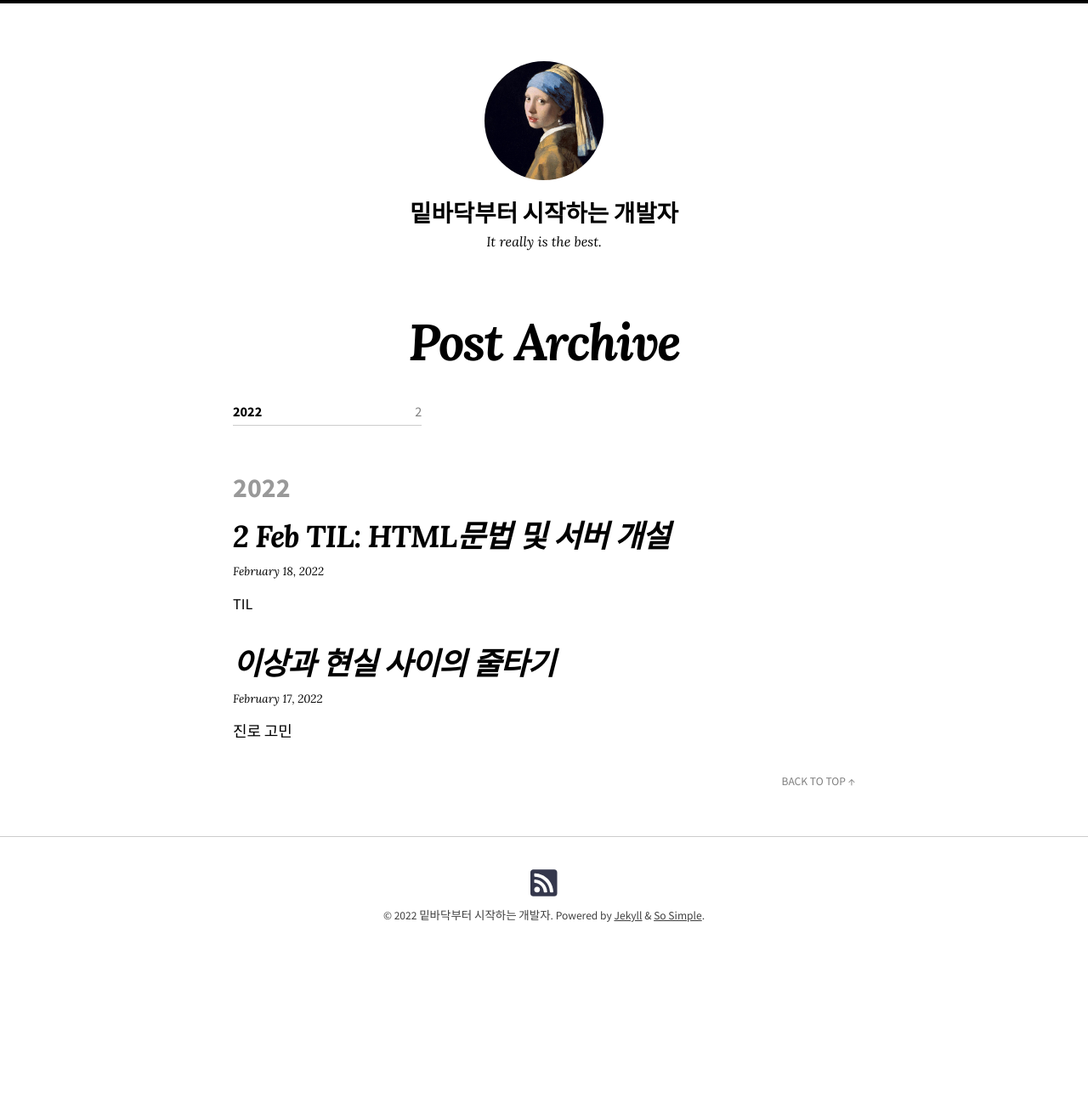
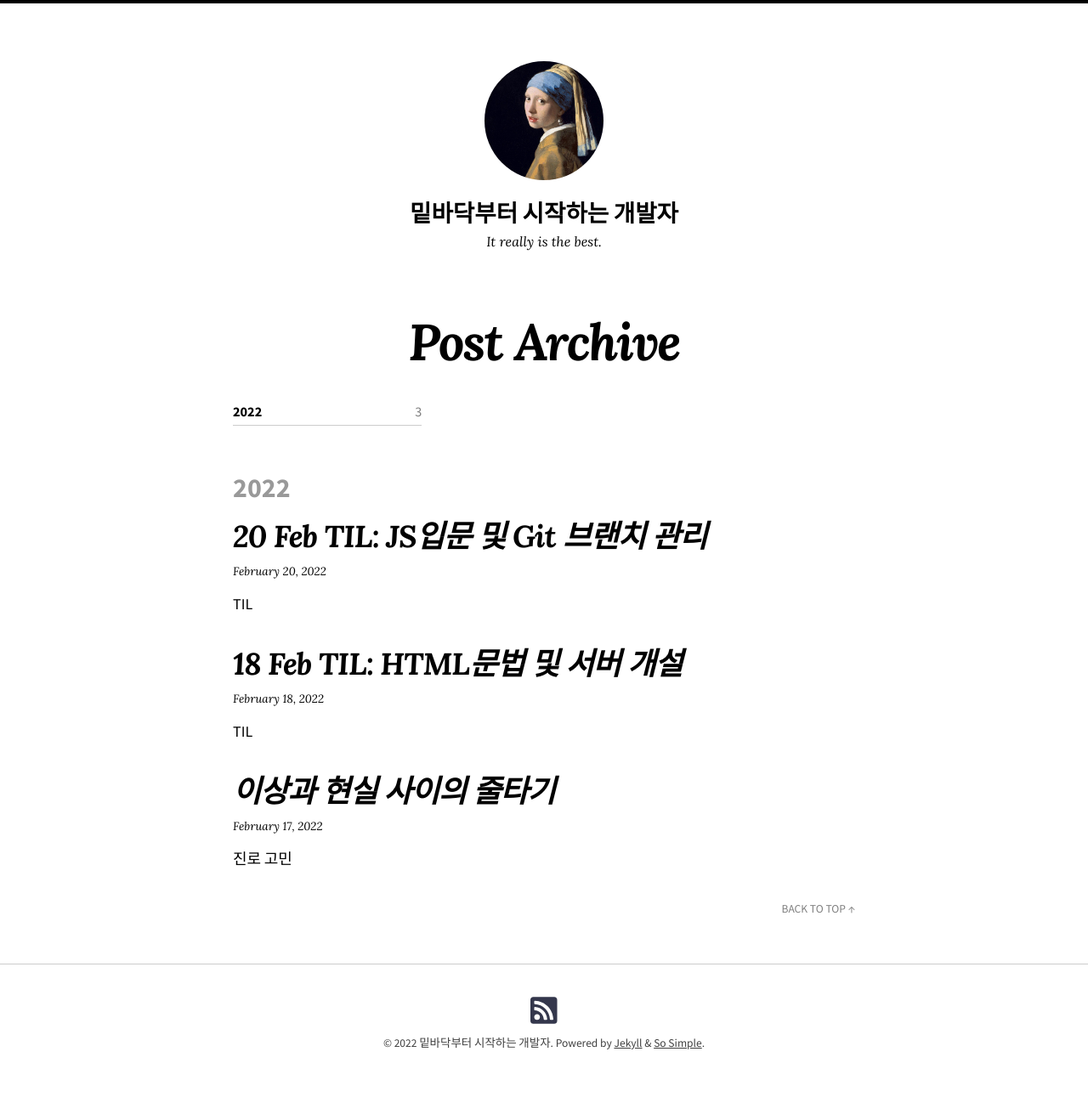
Before and after one commit to stae1102/stae1102.github.io, a Jekyll site: the page built from posts.md, in a window 1280 px wide. Shown: the whole page at 85% size. Built offline with Jekyll 4.4.1, drawn with Linux system fonts in a browser that asks for light colours; nearby versions of some CDN libraries; before the commit the page ends 1161 px from its top, so only the background shows below that; some of the changed lines change nothing that is shown.

Commit message:
2월 20일 TIL

````diff
--- a/_posts/2022-02-18-2-Feb-TIL.markdown
+++ b/_posts/2022-02-18-18-Feb-TIL.markdown
@@ -1,6 +1,6 @@
 ---
 layout: post
-title:  "2 Feb TIL: HTML문법 및 서버 개설"
+title:  "18 Feb TIL: HTML문법 및 서버 개설"
 excerpt: "TIL"
 date:   2022-02-18 14:26:00 +0900
 categories:
--- /dev/null
+++ b/_posts/2022-02-20-20-Feb-TIL.markdown
@@ -0,0 +1,401 @@
+---
+layout: post
+title:  "20 Feb TIL: JS입문 및 Git 브랜치 관리"
+excerpt: "TIL"
+date:   2022-02-20 18:57:00 +0900
+categories:
+  - Study
+tags:
+  - TIL
+---
+
+# 1. `<script>` 태그
+* 기본적으로 자바스크립트는 HTML 위에서 동작하는 언어이다.
+* 자바스크립트 코드를 넣기 위해서 우선 웹 브라우저에게 지금부터 HTML에 자바스크립트 코드가 시작된다는 사실을 알려야 한다.
+* 이때, 사용하는 태그가 `<script>`태그이다.
+```html
+<body>
+    <script>
+        document.write('Hello world');
+    </script>
+</body>
+```
+* 자바스크립트를 통해 나타낸 문자와 HTML 태그를 통해 나타낸 문자의 차이는 자바스크립트의 경우 동적이기 때문에 1+1을 논리적으로 계산하여 동작한다는 점이 특징이다.
+
+```html
+<body>
+    <script>
+        document.write(1+1);
+    </script>
+    1 + 1
+</body>
+```
+
+# 2. 이벤트
+* 이벤트는 자바스크립트가 사용자와 상호작용하는 데 핵심적인 역할을 한다.
+* 예를 들어 버튼을 생성한다고 해보자면
+
+## 2-1. 버튼 이벤트
+```html
+<!DOCTYPE html>
+<html>
+    <head>
+        <meta charset="utf-8">
+        <title></title>
+    </head>
+    <body>
+        <input type="button" value="hi">
+    </body>
+</html>
+```
+
+<body>
+    <input type="button" value="hi">
+</body>
+
+위 코드를 통해 버튼을 생성할 수 있는데 이 기능을 사용자와 상호작용할 수 있도록 자바스크립트 코드를 작성할 수도 있다.
+
+```html
+<body>
+    <input type="button" value="hi" onclick="alert('hi')">
+</body>
+```
+
+<body>
+    <input type="button" value="hi" onclick="alert('hi')">
+</body>
+
+* `onclick`의 속성 값은 웹 브라우저가 기억해 뒀다가, onclick 속성이 위치하고 있는 태그를 사용자가 클릭했을 때, 자바스크립트 코드를 자바스크립트 문법에 따라 해석해서 웹 브라우저가 실행한다.
+* 이처럼 웹 브라우저 위에서 일어나는 일들을 사건, 영어로는 이벤트(event)라고 한다.
+* 어떤 이벤트가 일어났을 때 어떠한 자바스크립트 코드를 실행하게 하는 것이 `onclick`이라는 것이다.
+* 이 외에도 무수한 이벤트가 있는데 다음과 같다.
+
+## 2-2. 텍스트 상자 이벤트
+
+```html
+<body>
+    <input type="text" />
+</body>
+```
+<body>
+    <input type="text" />
+</body>
+
+* 이때 내용이 변했을 때를 체크하는 이벤트도 존재한다.
+
+```html
+<body>
+    <input type="text" onchange="alert('changed')"/>
+</body>
+```
+
+<body>
+    <input type="text" onchange="alert('changed')"/>
+</body>
+
+* 혹은 아무 키를 눌렀을 때 경고창을 생성할 수도 있다.
+
+```html
+<body>
+    <input type="text" onkeydown="alert('key down!')"/>
+</body>
+```
+
+<body>
+    <input type="text" onkeydown="alert('key down!')"/>
+</body>
+
+이처럼 `on`으로 시작하는 속성들이 있는데 이러한 속성들을 자바스크립트에서는 **이벤트**라고 한다.
+
+# 3. 데이터 타입 - 문자열과 숫자
+
+* 데이터 타입은 한국어로 자료형으로 문자와 숫자 등이 존재한다.
+
+## 3-1. 숫자
+
+html 콘솔창에서 숫자를 표현하면
+```
+alert(1+1)
+```
+를 입력했을 때 2가 출력된다.
+
+* 숫자를 의미하는 Number라는 데이터 타입에서 아주 중요한 것은 **연산**이다.
+* **더하기(+)** 는 왼쪽에 있는 값과 오른쪽에 있는 값을 더해서 하나의 값을 만든다는 점에서 **이항 연산자**라고 부르고, 이항 연산자 중 산수를 하는 것이기 때문에 **산술 연산자**라고 부른다.
+* 더하기 외에도 **빼기(-)** 와 **곱하기**, **나누기** 등이 있다.
+
+```
+1+1
+2-1
+2*4
+6/2
+```
+
+## 3-2. 문자열
+* 문자열은 **따옴표(" " 혹은 ' ')** 로 이루어져 있다.
+* 문자열을 처리할 때 이용할 수 있는 명령은 다양하게 있는데 예를 들어 `.length`는 문자열의 길이를 반환한다.
+
+### `.length`
+
+```
+str.length
+```
+* 이러한 `.length`와 같은 것들을 **프로퍼티(Properties)** 라고 한다.
+* 또한, `.toUpperCase()`같은 것도 있다. 이는 결과를 대문자로 출력한다.
+
+### `.toUpperCase()`
+
+```javascript
+'Hello World'.toUpperCase()
+```
+
+### `.index0f()`
+* 찾고자 하는 값을 찾아 가장 처음으로 찾은 인덱스를 반환한다.
+
+```javascript
+'Hello world'.index0f('O')
+```
+
+### `.trim()`
+* 문자열에서 공백을 제거한다.
+
+```javascript
+'        hello        '
+'        hello        '.trim()
+```
+
+# 4. 변수와 대입 연산자
+
+* 변수는 바뀔 수 있는 값으로 콘솔에 x=1이고 y=1을 입력했을 때, x+y를 실행하면 결과가 2로 출력된다.
+
+```javascript
+x = 1;
+y = 1;
+x + y;
+
+x = 1000;
+x + y;
+```
+
+* 여기서 x라는 것을 **변수(variable)** 라고 하고 =는 **대입 연산자**라고 한다.
+* 그런데, `1=2;`를 입력하면 에러가 발생한다. 1=2는 1에 2를 대입한다는 것인데, 1은 변하지 않는 값이기 때문이다.
+* x라는 것은 대입 연산자를 통해 값이 바뀔 수 있다는 뜻에서 변수이고, 숫자 1은 언제나 1이기 때문에 바뀌지 않는다는 점에서 상수(constant)라고 한다.
+
+```javascript
+1 = 2;
+```
+
+* **변수를 사용할 때는 반드시 `var`라는 키워드를 변수 앞에 써주는 것이 좋다.**
+
+```javascript
+var name = 'leezche';
+```
+
+아래 내용은 기존 내용을 복습
+---
+
+# 5. CSS 기초: style 속성
+* 특정 태그를 CSS언어로 디자인하고 싶다면, style이라는 속성을 쓰고 그 안에 CSS의 속성이라는 문법을 사용하면 된다.
+
+```html
+<h2 style="background-color: coral; color: powderblue;">JavaScript란 무엇인가?</h2>
+```
+
+# 6. CSS 기초: `<style>` 태그
+* `<span>`을 통해 줄바꿈하지 않고 스타일을 지정
+* `<style>`를 통해 원하는 태그 혹은 클래스, 아이디 선택자를 디자인할 수 있음
+
+# 7. CSS 기초: 선택자
+* `<style>`태그 내에서 원하는 것을 꾸미기 위해 사용하는 것을 선택자라고 하며, class를 선택할 때는 앞에 `.`를, id를 선택할 때는 `#`를 앞에 넣어 사용한다.
+* 클래스는 무언가를 그루핑한다는 것이고 아이디는 하나의 대상을 식별한다는 것이 핵심.
+* 따라서 아이디 선택자는 중복되지 않는다.
+
+# 8. 제어할 태그 선택하기
+* `<body>`태그를 선택하고자 할 때, javascript를 통해 프로그래밍적으로 상호작용에 의해 넣을 수 있다.
+
+```javascript
+document.querySelector('body');
+```
+
+* 선택자는 웹 페이지에 있는 모든 태그 중에서 원하는 것을 선택할 수 있다. 클래스 및 아이디를 포함하여 선택할 수 있으며, 이때 각 유형에 따라 `.` 혹은 `#`를 통해 구분하여 선택할 수 있다.
+* 선택한 후 `<body>`태그에 스타일 속성을 집어넣을 수 있는데
+
+```javascript
+document.querySelector('body').style.
+```
+
+다음과 같이 작성한다.
+
+* 여기서 예를 들어 style 속성 값 중 배경을 바꾸고자 한다면 또 다음과 같이 작성할 수 있다.
+
+```javascript
+document.querySelector('body').style.backgroundColor = 'black';
+```
+
+# 9. 조건문 예고
+* 조건문이라고 하는 것은 하나의 프로그램이 하나의 흐름으로 가는 것이 아니라 조건에 따라 다른 순서의 기능들이 실행되게 하는 것이다.
+* 본 교재의 예제에서 night 버튼과 day 버튼이 있는데, 사용자가 상태를 보고 night인지 day인지 선택하는 것보다 야간모드일 때 클릭할 때 누르면 주간모드가, 주간모드일 때 클릭하면 야간모드가 되는 기능을 구현하는 편이 더 사용자 편의에 좋을 것 같다.
+* 이러한 것을 **토글(toggle)** 이라고 한다.
+* 이때, 이 토글을 구현하기 위해 각 조건에 따라 분기하는 것이 중요하며, 이 분기를 조건문을 통해 적용할 수 있다.
+
+```html
+<input id="night_day" type="button" value="night" onclick="
+    if(document.querySelector('#night_day').value === 'night') {
+        document.querySelector('body').style.backgroundColor = 'black';
+        document.querySelector('body').style.color = 'white';
+        document.querySelector('#night_day').value = 'day';
+    } else {
+        document.querySelector('body').style.backgroundColor = 'white';
+        document.querySelector('body').style.color = 'black';
+        document.querySelector('#night_day').value = 'night';
+    }
+">
+```
+* if라는 조건문에 따라 참일 때 if 하 코드가, 거짓일 때는 else 하 코드가 실행되는 것이다.
+* if의 조건에 있는 `===`는 비교 연산자로 이 비교 연산자를 통해 **불리언(boolean)** 이 만들어졌다.
+
+# 10. 중복의 제거를 위한 리팩토링
+
+* 리팩토링이란 단어에서 팩토리(factory)는 '공장'이며, 리(re)는 '다시'라는 뜻이므로 공장으로 다시 보내 개선한다는 느낌이다.
+* 코딩을 하고 났을 때, 코드의 가독성을 높이고, 유지보수를 편리하게 만들고, 중복된 코드를 줄이는 방향으로 코드를 개선하는 작업을 리팩토링이라고 한다.
+* 앞선 `javascriptdocument.querySelector('#night_day')`와 같은 코드는 사실 자기 자신을 가리키고 있기 때문에, 이를 대신해 다른 코드가 사용되면 더욱 효율적일 것이다.
+* 이때, 같은 이벤트 안에서 실행되는 코드에서는 현재 코드가 속해있는 태그를 가리키도록 약속돼 있는 특수한 키워드를 사용하는데 이것이 바로 `this` 키워드다.
+* 이를 고려하여 이전 예제를 수정해보자면,
+
+```html
+<input type="button" value="night" onclick="
+    if(this.value === 'night') {
+        document.querySelector('body').style.backgroundColor = 'black';
+        document.querySelector('body').style.color = 'white';
+        document.querySelector('#night_day').value = 'day';
+    } else {
+        document.querySelector('body').style.backgroundColor = 'white';
+        document.querySelector('body').style.color = 'black';
+        this.value = 'night';
+    }
+">
+```
+
+* 또, 여기서 `document.querySelector('body')`도 중복되는데 이러한 것도 간결하게 표현하는 것이 클린 코드라고 할 수 있다.
+* 예를 들어 이러한 경우 target이라는 변수를 생성하여 할당하는 방법도 있다.
+
+```html
+<input id="night_day" type="button" value="night" onclick="
+    var target = document.querySelector('body');
+    if(this.value === 'night') {
+        target.style.backgroundColor = 'black';
+        target.style.color = 'white';
+        document.querySelector('#night_day').value = 'day';
+    } else {
+        target.style.backgroundColor = 'white';
+        target.style.color = 'black';
+        this.value = 'night';
+    }
+">
+```
+
+# 11. 반복문 예고
+
+* 설정한 링크 태그의 style 값을 각각 설정하였을 때, 그 횟수가 적다면 수정하기에 부담스럽지 않지만, 그것이 1억 개라면 1억 번의 반복적인 작업을 수행해야 한다.
+* 따라서 이를 해결하기 위해 반복을 통해 내용을 수정하는 것이 더욱 효율적이다.
+
+```javascript
+var alist = document.querySelectorAll('a');
+var i = 0;
+while(i < alist.length) {
+    alist[i].style.color = 'powderblue';
+    console.log(alist[i]);
+    i = i + 1;
+}
+```
+
+# 12. 배열
+* 데이터 중에서 서로 연관된 데이터를 잘 정리 정돈해서 담아두는 일종의 수납 상자를 **배열(array)** 라고 생각하면 된다.
+
+```html
+<!DOCTYPE html>
+<html>
+    <head>
+        <meta charset="utf-8">
+        <title></title>
+    </head>
+    <body>
+        <h1>Array</h1>
+        <h2>Syntax</h2>
+        <script>
+            var coworkers = ["egoing", "leezche"];
+        </script>
+    </body>
+</html>
+```
+
+* 배열에 들어있는 항목을 가져올 때는 변수에 []를 입력하여 가져올 수 있다.
+* 본 코드를 예로 들자면 coworkers[0]라고 쓸 수 있다.
+
+```html
+<!DOCTYPE html>
+<html>
+    <head>
+        <meta charset="utf-8">
+        <title></title>
+    </head>
+    <body>
+        <h1>Array</h1>
+        <h2>Syntax</h2>
+        <script>
+            var coworkers = ["egoing", "leezche"];
+        </script>
+
+        <h2>get</h2>
+        <script>
+            document.write(coworkers[0]);
+            document.write(coworkers[1]);
+        </script>
+    </body>
+</html>
+```
+
+* 배열 안에 몇 개의 값이 있는지도 javascript 코드를 통해 확인할 수 있다.
+
+```html
+<script>
+    document.write(coworkers.length);
+</script>
+```
+* data를 추가하고 싶을 때는 `.push(value)`를 추가한다.
+
+```html
+<script>
+    coworkers.push('duru');
+    coworkers.push('taeho');
+</script>
+```
+---
+# Chapter 3. 여러 명이 함께 Git으로 협업하기
+
+## 3-1. 원격저장소에서 협업하기: 브랜치(Branch)
+
+### 3-1-1. Git이 커밋을 관리하는 방식: 줄줄이 기차
+
+* 코드의 변경사항을 묶어 하나의 덩러리로 만드는 것을 익혔습니다. 이것을 커밋이라고 했고, 새로 만든 커밋은 기존 커밋 다음에 시간순으로 쌓인다.
+
+* *하지만 두 명이 협업한다면 어떻게 해야 할까?*
+  * 한 줄로는 커밋을 이어나가지 못한다 새로운 두 커밋 모두 기준 커밋과 연결되어야 하기 때문에
+  * 그렇기에 자연스레 두 줄로 갈래가 나뉘게 된다.
+
+* 이렇게 특정 기준에서 줄기를 나누어 작업할 수 있는 기능을 **브랜치(Branch)** 라고 한다.
+
+### 3-1-2. 브랜치
+
+* 보통 브랜치를 문장으로 나타낼 때, 브랜치를 올린다고 하지 않고 브랜치에 커밋을 '가리킨다'라고 표현한다.
+* 이것은 브랜치가 나뭇가지처럼 물리적으로 '길'이 존재해서 그 길에 올리는 것이 아니라 단순한 '포인터(pointer)'이기 때문이다.
+* 순서대로 커밋1, 커밋2, 커밋3을 만들었다고 해보자. 새로 커밋을 할 때마다 [master] 브랜치의 포인터가 최신 커밋을 가리킨다. 커밋2를 가리키고 있던 [master] 브랜치에서 새로 커밋을 올리면 [master] 브랜치가 커밋3을 가리키도록 움직인다.
+
+  * 커밋3의 상태에서 새로운 [고양이] 브랜치를 만들어 보겠다. 커밋 3에서 만든 브랜치니 [master] 브랜치와 동일하게 커밋3을 가리킬 것이다. 현재 [고양이] 브랜치와 [master] 브랜치의 상태는 모두 커밋3이다.
+
+  * [고양이] 브랜치에 커밋을 하나 더 하면 [고양이] 브랜치가 [master] 브랜치보다 커밋 하나만큼 앞서게 된다.
+
+  * 그 상태에서 [master] 브랜치로 이동해 커밋을 하나 더 하면, 이제는 [고양이] 브랜치와 [master] 브랜치의 버전이 눈에 띄게 갈라지게 된다. 커밋3을 기준(base)으로 두 가지 버전이 생긴 것이다. 그럼 내 컴퓨터에서 이 [고양이] 브랜치와 [master] 브랜치 사이를 어떻게 넘나들 수 있을까?
+
+  * **[HEAD]** 라는 특수한 포인터가 그 비법이다. 브랜치 혹은 커밋을 가리키는 포인터이다. 우리는 [HEAD]를 이용해서 브랜치 사이를 마음대로 넘나들 수 있다. [HEAD] 포인터가 [master] 브랜치가 가리키는 커밋을 가리키고 있을 때는 그 커밋의 상태를 보여주지만, [고양이] 브랜치가 가리키는 커밋을 가리키면 그 커밋의 상태를 보여주게 된다.(브랜치를 가리키기 때문)
+
+  * 브랜치의 최신 커밋이 아닌 과거 커밋으로도 [HEAD]를 이동시킬 수 있다. 다만 이 경우에는 [master] 브랜치의 포인터와 [HEAD]가 떨어져있기에 **'분리된 HEAD(Detached HEAD)'** 상태가 된다.
````
